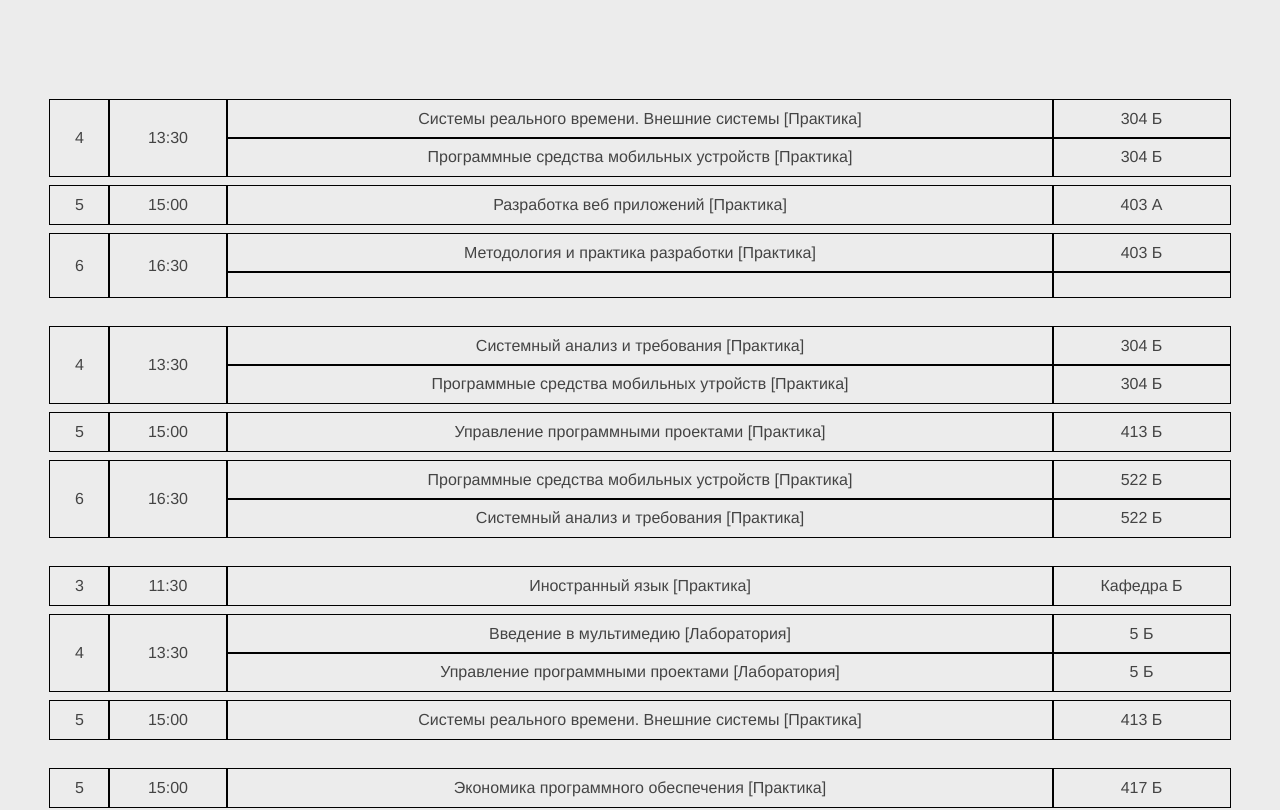
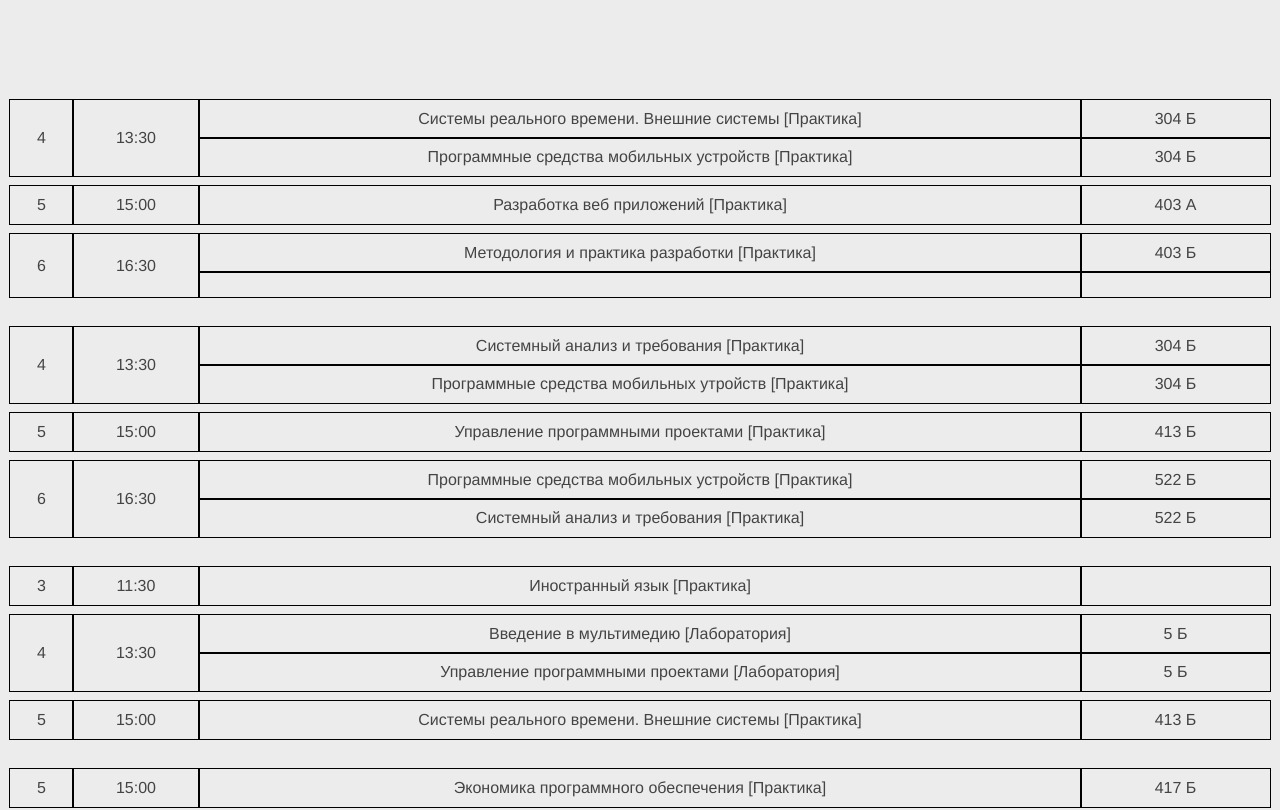
Before and after one commit to Sourcebite/lessons_schedule_pwa, a plain HTML site: page index.html in a window 1280 px wide. Shown: the top 810 px of the page. Drawn offline with Linux system fonts and the light colour scheme.

Commit message:
Fix issues with small display

```diff
--- a/css/main.css
+++ b/css/main.css
@@ -25,7 +25,7 @@
   }
 
   .week-table {
-    padding: 100px 50px 100px 50px;
+    padding: 100px 10px;
     display: flex;
     outline: 1px solid red;
     width: 100%;
@@ -50,6 +50,7 @@
     display: flex;
     flex-direction: row;
     margin: 0 0 10px 0;
+    height: 100%;
   }
 
   .day-lesson > div {
@@ -67,6 +68,7 @@
 
   .day-lesson .lesson-time {
     width: 10%;
+    min-width: 45px;
   }
 
   .day-lesson .lesson-subject {
@@ -74,6 +76,7 @@
   }
   .day-lesson .lesson-room {
     width: 15%;
+    min-width: 65px;
   }
 
   .day-lesson .lesson-subject,
@@ -81,7 +84,8 @@
     padding: 0;
     display: flex;
     flex-direction: column;
-    align-items: stretch;
+    align-items: center;
+    justify-content: center;
   }
 
   .day-lesson .lesson-subject > div,
--- a/js/app.js
+++ b/js/app.js
@@ -33,7 +33,6 @@
         var subject = '';
         var room = '';
 
-        console.log(pair.lesson);
         if(pair.lesson[0] != undefined) {
           subject += oddWeekDayLesson
             .replace('{odd}', pair.lesson[0].subject ? (pair.lesson[0].subject + ' [' + pair.lesson[0].type) + ']' : '');
@@ -53,7 +52,6 @@
       });
       dayBlocks[dayIndex].innerHTML = dayLessons;
     });
-    console.log(schedule);
   }
 
   app.updateSchedule = function(newSchedule) {
--- a/schedule.json
+++ b/schedule.json
@@ -112,7 +112,7 @@
             {
               "subject": "Иностранный язык",
               "type": "Практика",
-              "room": "Кафедра",
+              "room": "",
               "building": "Б"
             }
           ]
```
